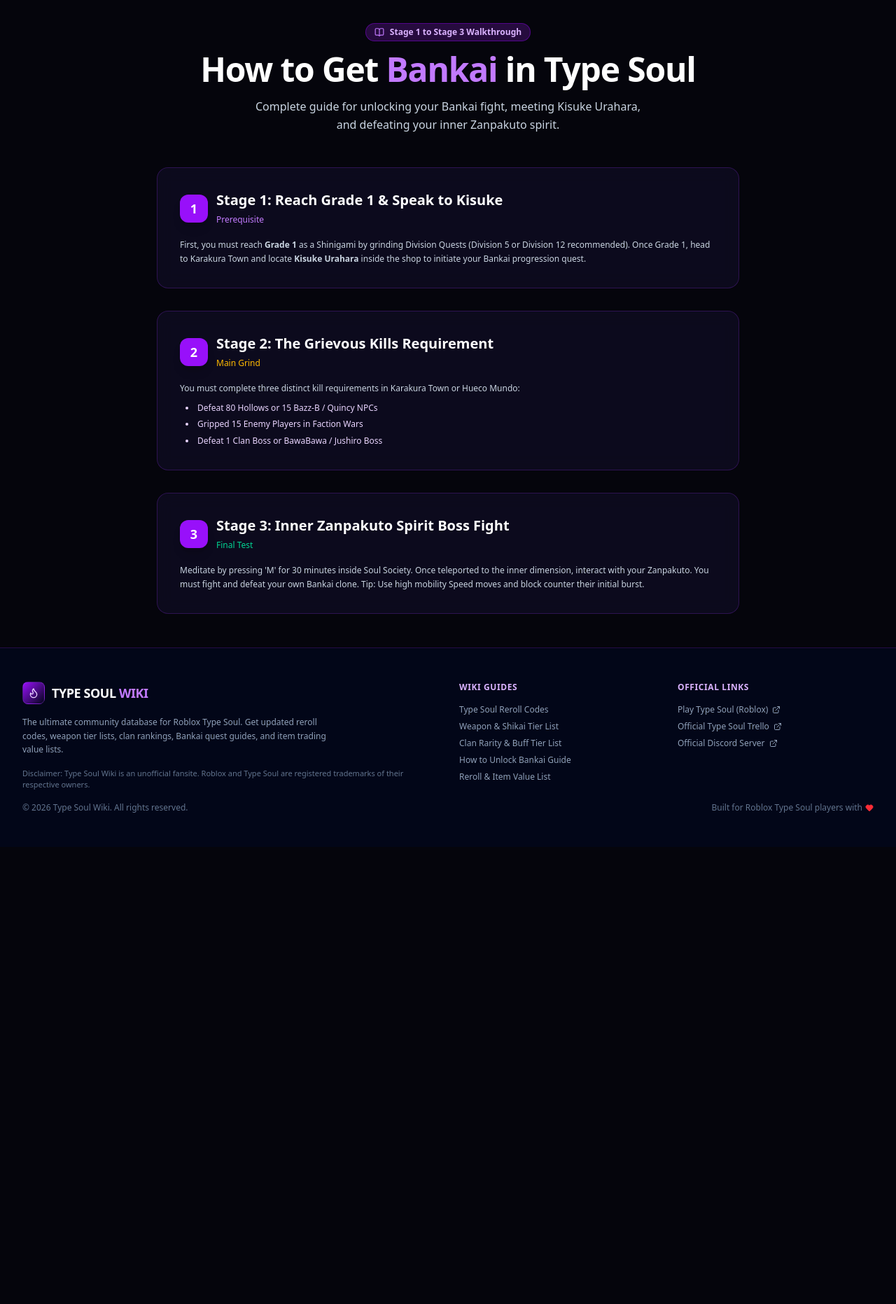
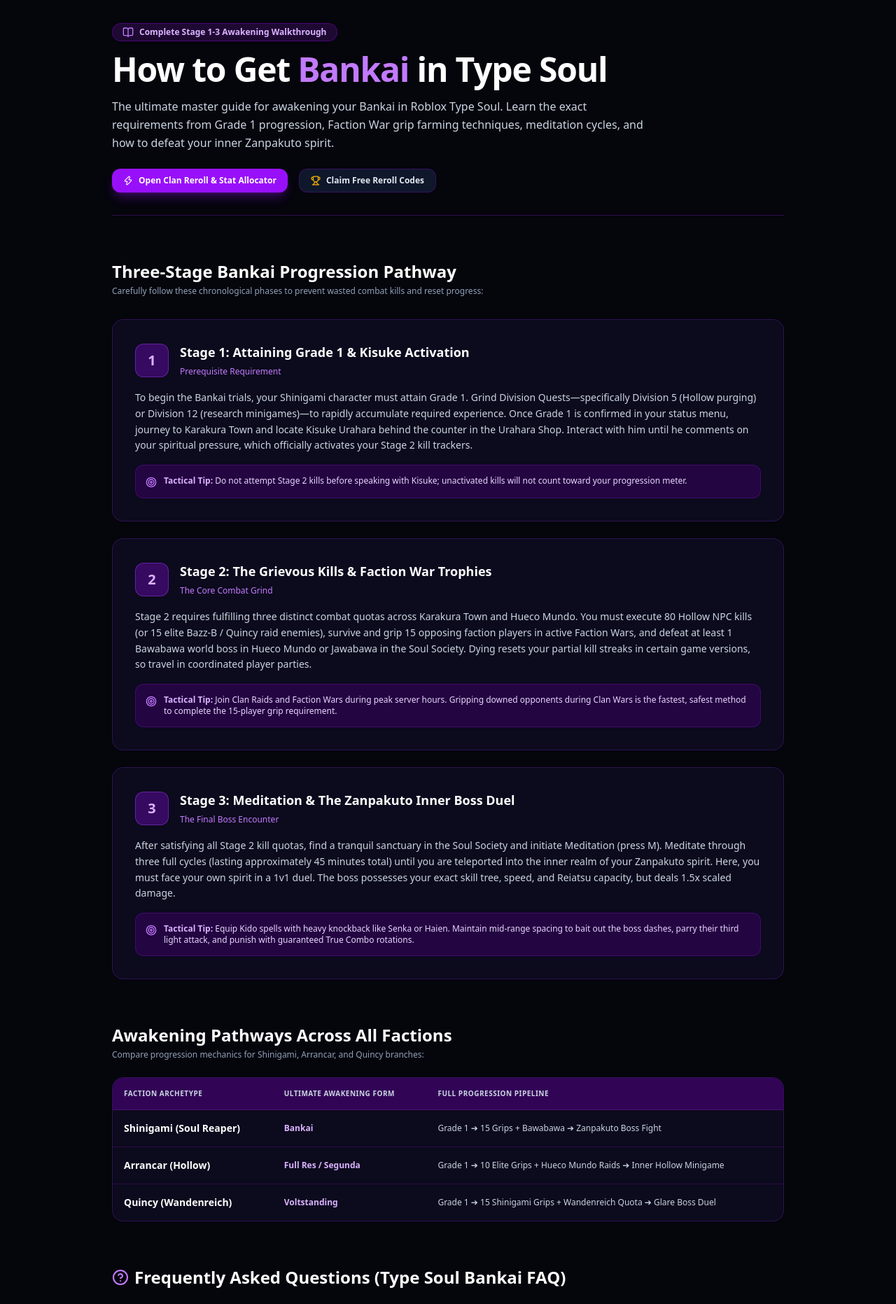
Before and after one commit to lianlele168/type-soul-wiki, a Next.js app: page /bankai-guide in a window 1280 px wide. Shown: the part 80-1943 px from the top of the page at 70% size. Before the commit the page ends 1290 px from the top, so only its background shows below. Built offline with nearby package versions, Linux system fonts and the light colour scheme.

Commit message:
feat(guide): expand bankai progression guide to 850+ words with FAQ schema

```diff
--- a/src/app/bankai-guide/page.tsx
+++ b/src/app/bankai-guide/page.tsx
@@ -1,84 +1,193 @@
 import type { Metadata } from 'next';
-import { BookOpen, CheckCircle, ArrowRight, Zap, Target, ShieldCheck, Flame } from 'lucide-react';
 import Link from 'next/link';
+import { BookOpen, Zap, Target, ShieldCheck, Flame, HelpCircle, Skull, Trophy } from 'lucide-react';
 
 export const metadata: Metadata = {
-  title: 'How to Get Bankai in Type Soul — Quest & Boss Walkthrough',
-  description: 'Complete step-by-step quest guide to unlock Bankai (Shinigami), Second Etapa (Arrancar), and Voltstanding (Quincy) in Roblox Type Soul.',
+  title: 'How to Get Bankai in Type Soul — Stage 1 to Stage 3 Complete Guide',
+  description: 'Complete Roblox Type Soul Bankai walkthrough. Step-by-step quest requirements, grip farming strategies, Zanpakuto boss fight mechanics, and cheese tactics.',
+  keywords: ['how to get bankai type soul', 'type soul bankai quest', 'type soul bankai stage 2', 'type soul bankai boss fight', 'type soul progression guide']
 };
 
 export default function BankaiGuidePage() {
+  const bankaiStages = [
+    {
+      stage: '1',
+      title: 'Stage 1: Attaining Grade 1 & Kisuke Activation',
+      tag: 'Prerequisite Requirement',
+      desc: 'To begin the Bankai trials, your Shinigami character must attain Grade 1. Grind Division Quests—specifically Division 5 (Hollow purging) or Division 12 (research minigames)—to rapidly accumulate required experience. Once Grade 1 is confirmed in your status menu, journey to Karakura Town and locate Kisuke Urahara behind the counter in the Urahara Shop. Interact with him until he comments on your spiritual pressure, which officially activates your Stage 2 kill trackers.',
+      proTip: 'Do not attempt Stage 2 kills before speaking with Kisuke; unactivated kills will not count toward your progression meter.'
+    },
+    {
+      stage: '2',
+      title: 'Stage 2: The Grievous Kills & Faction War Trophies',
+      tag: 'The Core Combat Grind',
+      desc: 'Stage 2 requires fulfilling three distinct combat quotas across Karakura Town and Hueco Mundo. You must execute 80 Hollow NPC kills (or 15 elite Bazz-B / Quincy raid enemies), survive and grip 15 opposing faction players in active Faction Wars, and defeat at least 1 Bawabawa world boss in Hueco Mundo or Jawabawa in the Soul Society. Dying resets your partial kill streaks in certain game versions, so travel in coordinated player parties.',
+      proTip: 'Join Clan Raids and Faction Wars during peak server hours. Gripping downed opponents during Clan Wars is the fastest, safest method to complete the 15-player grip requirement.'
+    },
+    {
+      stage: '3',
+      title: 'Stage 3: Meditation & The Zanpakuto Inner Boss Duel',
+      tag: 'The Final Boss Encounter',
+      desc: 'After satisfying all Stage 2 kill quotas, find a tranquil sanctuary in the Soul Society and initiate Meditation (press M). Meditate through three full cycles (lasting approximately 45 minutes total) until you are teleported into the inner realm of your Zanpakuto spirit. Here, you must face your own spirit in a 1v1 duel. The boss possesses your exact skill tree, speed, and Reiatsu capacity, but deals 1.5x scaled damage.',
+      proTip: 'Equip Kido spells with heavy knockback like Senka or Haien. Maintain mid-range spacing to bait out the boss dashes, parry their third light attack, and punish with guaranteed True Combo rotations.'
+    }
+  ];
+
+  const alternativeUnlocks = [
+    { race: 'Shinigami (Soul Reaper)', awakening: 'Bankai', stages: 'Grade 1 ➔ 15 Grips + Bawabawa ➔ Zanpakuto Boss Fight' },
+    { race: 'Arrancar (Hollow)', awakening: 'Full Res / Segunda', stages: 'Grade 1 ➔ 10 Elite Grips + Hueco Mundo Raids ➔ Inner Hollow Minigame' },
+    { race: 'Quincy (Wandenreich)', awakening: 'Voltstanding', stages: 'Grade 1 ➔ 15 Shinigami Grips + Wandenreich Quota ➔ Glare Boss Duel' },
+  ];
+
+  const faqs = [
+    {
+      q: 'Do you lose your Bankai if you die in Type Soul?',
+      a: 'No. Once unlocked, your Bankai is permanently bound to your character slot. However, during the Stage 3 boss duel, failing the fight places your inner realm on a 1-hour cooldown before you can challenge your spirit again.'
+    },
+    {
+      q: 'Can you cheese the Type Soul Bankai boss fight?',
+      a: 'Yes. The most consistent cheese strategy is investing in Hakuda or Speed builds. By equipping Geppo and dashing onto the perimeter pillars within the meditation arena, you can bait the AI into repetitive recovery loops and whittle its health down safely.'
+    },
+    {
+      q: 'How many grips do you need for Bankai in Type Soul?',
+      a: 'You need exactly 15 player grips in Faction Wars or Clan Raids, alongside 80 Hollow kills and 1 World Boss kill (Bawabawa or Jawabawa).'
+    },
+    {
+      q: 'What does Bankai Mode activate in combat?',
+      a: 'Pressing G at full Reiatsu bar unleashes your Bankai, granting a 35% damage reduction aura, custom mythical weapon movesets, hyperarmor on heavy swings, and amplified elemental status effects.'
+    }
+  ];
+
+  const jsonLd = {
+    '@context': 'https://schema.org',
+    '@type': 'FAQPage',
+    mainEntity: faqs.map((f) => ({
+      '@type': 'Question',
+      name: f.q,
+      acceptedAnswer: {
+        '@type': 'Answer',
+        text: f.a
+      }
+    }))
+  };
+
   return (
-    <div className="max-w-4xl mx-auto px-4 sm:px-6 lg:px-8 py-12 space-y-12">
+    <div className="max-w-5xl mx-auto px-4 sm:px-6 lg:px-8 py-12 space-y-16">
+      <script
+        type="application/ld+json"
+        dangerouslySetInnerHTML={{ __html: JSON.stringify(jsonLd) }}
+      />
+
       {/* Header */}
-      <div className="text-center space-y-4">
-        <div className="inline-flex items-center gap-2 px-3 py-1 rounded-full text-xs font-semibold bg-purple-900/40 text-purple-300 border border-purple-700/50">
-          <BookOpen className="w-3.5 h-3.5 text-purple-400" />
-          <span>Stage 1 to Stage 3 Walkthrough</span>
+      <div className="space-y-4 border-b border-purple-900/50 pb-8 text-center sm:text-left">
+        <div className="inline-flex items-center gap-2 px-3.5 py-1 bg-purple-900/30 border border-purple-700/40 rounded-full text-purple-300 text-xs font-semibold">
+          <BookOpen className="w-4 h-4 text-purple-400" />
+          <span>Complete Stage 1-3 Awakening Walkthrough</span>
         </div>
-        <h1 className="text-4xl sm:text-5xl font-black text-white tracking-tight">
+        <h1 className="text-3xl sm:text-5xl font-black text-white tracking-tight">
           How to Get <span className="text-purple-400">Bankai</span> in Type Soul
         </h1>
-        <p className="text-slate-300 text-sm sm:text-base max-w-xl mx-auto leading-relaxed">
-          Complete guide for unlocking your Bankai fight, meeting Kisuke Urahara, and defeating your inner Zanpakuto spirit.
+        <p className="text-slate-300 text-sm sm:text-base max-w-3xl leading-relaxed">
+          The ultimate master guide for awakening your Bankai in Roblox Type Soul. Learn the exact requirements from Grade 1 progression, Faction War grip farming techniques, meditation cycles, and how to defeat your inner Zanpakuto spirit.
         </p>
+        <div className="flex flex-wrap gap-4 pt-2">
+          <Link
+            href="/calculator"
+            className="inline-flex items-center gap-2 px-4 py-2 bg-purple-600 text-white font-bold rounded-xl text-xs hover:bg-purple-500 transition-colors shadow-lg shadow-purple-600/30"
+          >
+            <Zap className="w-3.5 h-3.5" />
+            <span>Open Clan Reroll & Stat Allocator</span>
+          </Link>
+          <Link
+            href="/codes"
+            className="inline-flex items-center gap-2 px-4 py-2 bg-slate-900 border border-purple-800/40 text-slate-200 font-bold rounded-xl text-xs hover:bg-purple-950/50 transition-colors"
+          >
+            <Trophy className="w-3.5 h-3.5 text-amber-400" />
+            <span>Claim Free Reroll Codes</span>
+          </Link>
+        </div>
       </div>
 
-      {/* Step by Step Quest */}
-      <div className="space-y-8">
-        {/* Stage 1 */}
-        <div className="glass-panel p-8 rounded-2xl border border-purple-900/50 space-y-4">
-          <div className="flex items-center gap-3">
-            <div className="w-10 h-10 rounded-xl bg-purple-600 text-white font-extrabold flex items-center justify-center text-lg shadow-lg">
-              1
-            </div>
-            <div>
-              <h2 className="text-xl font-bold text-white">Stage 1: Reach Grade 1 & Speak to Kisuke</h2>
-              <span className="text-xs text-purple-400">Prerequisite</span>
-            </div>
-          </div>
-          <p className="text-xs text-slate-300 leading-relaxed">
-            First, you must reach <strong>Grade 1</strong> as a Shinigami by grinding Division Quests (Division 5 or Division 12 recommended). Once Grade 1, head to Karakura Town and locate <strong>Kisuke Urahara</strong> inside the shop to initiate your Bankai progression quest.
+      {/* 3-Stage Progression Walkthrough */}
+      <section className="space-y-8">
+        <div>
+          <h2 className="text-2xl font-extrabold text-white">Three-Stage Bankai Progression Pathway</h2>
+          <p className="text-xs text-slate-400 mt-1">
+            Carefully follow these chronological phases to prevent wasted combat kills and reset progress:
           </p>
         </div>
 
-        {/* Stage 2 */}
-        <div className="glass-panel p-8 rounded-2xl border border-purple-900/50 space-y-4">
-          <div className="flex items-center gap-3">
-            <div className="w-10 h-10 rounded-xl bg-purple-600 text-white font-extrabold flex items-center justify-center text-lg shadow-lg">
-              2
+        <div className="space-y-6">
+          {bankaiStages.map((st) => (
+            <div key={st.stage} className="glass-panel p-6 sm:p-8 rounded-2xl border border-purple-900/40 space-y-4">
+              <div className="flex items-center gap-4">
+                <div className="w-12 h-12 rounded-xl bg-purple-600/30 border border-purple-500/40 flex items-center justify-center text-purple-300 font-extrabold text-xl shrink-0">
+                  {st.stage}
+                </div>
+                <div>
+                  <h3 className="text-lg font-bold text-white">{st.title}</h3>
+                  <span className="text-xs text-purple-400 font-medium">{st.tag}</span>
+                </div>
+              </div>
+              <p className="text-xs sm:text-sm text-slate-300 leading-relaxed">{st.desc}</p>
+              <div className="bg-purple-950/50 border border-purple-800/40 rounded-xl p-3.5 text-xs text-purple-200 flex items-start gap-2.5">
+                <Target className="w-4 h-4 text-purple-400 shrink-0 mt-0.5" />
+                <div>
+                  <span className="font-bold text-purple-300">Tactical Tip: </span>
+                  <span>{st.proTip}</span>
+                </div>
+              </div>
             </div>
-            <div>
-              <h2 className="text-xl font-bold text-white">Stage 2: The Grievous Kills Requirement</h2>
-              <span className="text-xs text-amber-400">Main Grind</span>
-            </div>
-          </div>
-          <div className="text-xs text-slate-300 space-y-2 leading-relaxed">
-            <p>You must complete three distinct kill requirements in Karakura Town or Hueco Mundo:</p>
-            <ul className="list-disc list-inside space-y-1 pl-2 text-purple-200">
-              <li>Defeat 80 Hollows or 15 Bazz-B / Quincy NPCs</li>
-              <li>Gripped 15 Enemy Players in Faction Wars</li>
-              <li>Defeat 1 Clan Boss or BawaBawa / Jushiro Boss</li>
-            </ul>
-          </div>
+          ))}
+        </div>
+      </section>
+
+      {/* Faction Comparison Table */}
+      <section className="space-y-6">
+        <div>
+          <h2 className="text-2xl font-extrabold text-white">Awakening Pathways Across All Factions</h2>
+          <p className="text-xs text-slate-400 mt-1">
+            Compare progression mechanics for Shinigami, Arrancar, and Quincy branches:
+          </p>
         </div>
 
-        {/* Stage 3 */}
-        <div className="glass-panel p-8 rounded-2xl border border-purple-900/50 space-y-4">
-          <div className="flex items-center gap-3">
-            <div className="w-10 h-10 rounded-xl bg-purple-600 text-white font-extrabold flex items-center justify-center text-lg shadow-lg">
-              3
+        <div className="glass-panel rounded-2xl overflow-x-auto border border-purple-900/40">
+          <table className="w-full text-left text-xs">
+            <thead className="bg-purple-950/80 uppercase text-[10px] font-bold text-slate-300 tracking-wider border-b border-purple-900/60">
+              <tr>
+                <th className="p-4">Faction Archetype</th>
+                <th className="p-4">Ultimate Awakening Form</th>
+                <th className="p-4">Full Progression Pipeline</th>
+              </tr>
+            </thead>
+            <tbody className="divide-y divide-purple-900/40 text-slate-300">
+              {alternativeUnlocks.map((u) => (
+                <tr key={u.race} className="hover:bg-purple-950/30 transition-colors">
+                  <td className="p-4 font-bold text-white text-sm">{u.race}</td>
+                  <td className="p-4 text-purple-300 font-semibold">{u.awakening}</td>
+                  <td className="p-4 text-slate-300">{u.stages}</td>
+                </tr>
+              ))}
+            </tbody>
+          </table>
+        </div>
+      </section>
+
+      {/* FAQ Section with Schema */}
+      <section className="space-y-6">
+        <h2 className="text-2xl font-extrabold text-white flex items-center gap-2">
+          <HelpCircle className="w-6 h-6 text-purple-400" />
+          <span>Frequently Asked Questions (Type Soul Bankai FAQ)</span>
+        </h2>
+        <div className="grid grid-cols-1 md:grid-cols-2 gap-4">
+          {faqs.map((f, i) => (
+            <div key={i} className="glass-panel p-5 rounded-xl border border-purple-900/40 space-y-2">
+              <h3 className="text-sm font-bold text-white">{f.q}</h3>
+              <p className="text-xs text-slate-300 leading-relaxed">{f.a}</p>
             </div>
-            <div>
-              <h2 className="text-xl font-bold text-white">Stage 3: Inner Zanpakuto Spirit Boss Fight</h2>
-              <span className="text-xs text-emerald-400">Final Test</span>
-            </div>
-          </div>
-          <p className="text-xs text-slate-300 leading-relaxed">
-            Meditate by pressing 'M' for 30 minutes inside Soul Society. Once teleported to the inner dimension, interact with your Zanpakuto. You must fight and defeat your own Bankai clone. Tip: Use high mobility Speed moves and block counter their initial burst.
-          </p>
+          ))}
         </div>
-      </div>
+      </section>
     </div>
   );
 }
```
